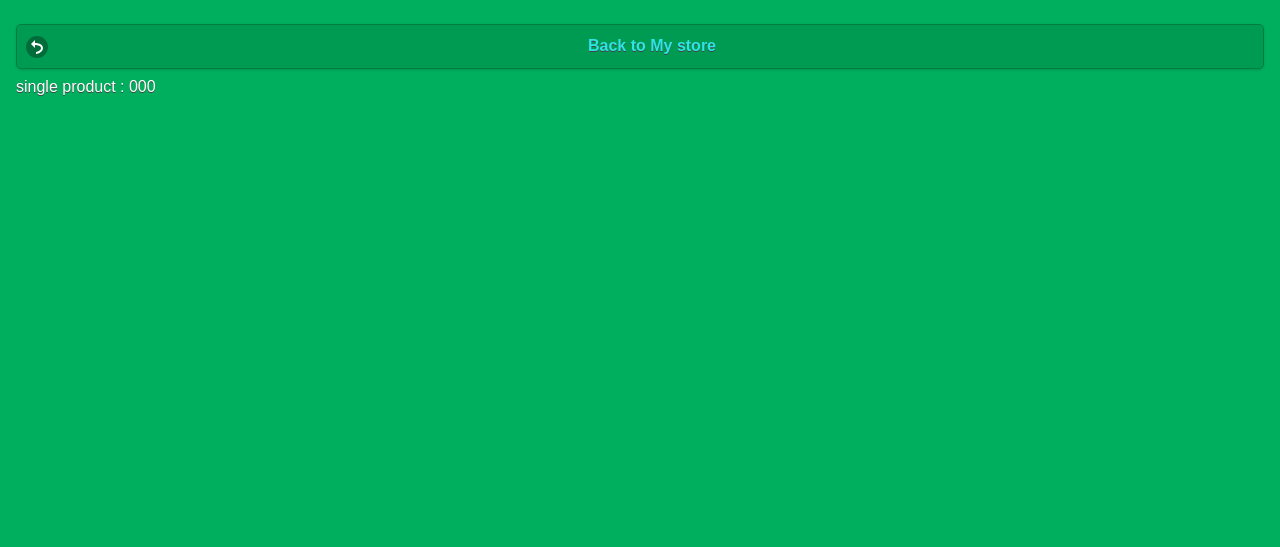
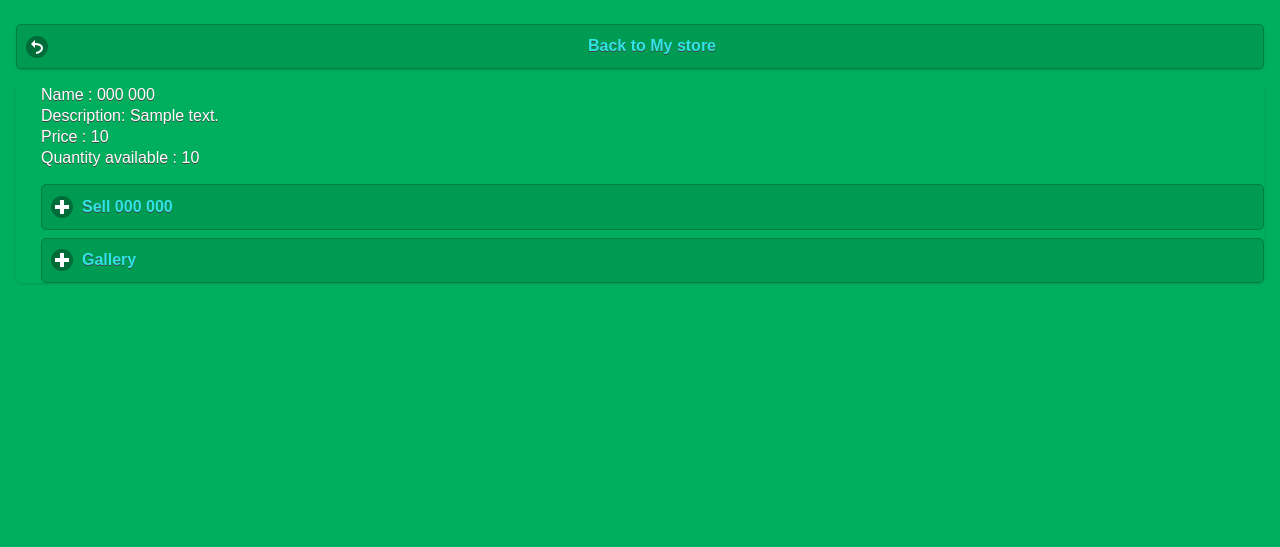
Before and after one commit to chingalo/mobile-phone-dealer, a Django app: page /1/myStore/ in a window 1280 px wide, after a click that opens the changed part. Shown: the part 45-592 px from the top of the page. Run offline with Django 3.2, Linux system fonts and the light colour scheme; tables that the repository leaves empty hold one stand-in row (values such as "Sample post"); grey boxes marked "Sample" are stand-in pictures; parts of the project's set-up code (start-up, migrations or seed data) failed here and were passed over.

Commit message:
implements to selling functionality

```diff
--- a/phones/urls.py
+++ b/phones/urls.py
@@ -11,6 +11,6 @@ urlpatterns = patterns('',
     url(r'^(?P<user_id>\d+)/productManagement/$', views.productManagement, name='productManagement'),
     url(r'^(?P<user_id>\d+)/accountManagement/$', views.accountManagement, name='accountManagement'),
     url(r'^(?P<user_id>\d+)/dealerHome/$', views.dealerHome, name='dealerHome'),
-    #url(r'^(?P<user_id>\d+)/(?P<product_id>\d+)/storeSingleProduct/$', views.storeSingleProduct, name='storeSingleProduct'),
+    url(r'^(?P<user_id>\d+)/(?P<product_id>\d+)/sellProduct/$', views.sellProduct, name='sellProduct'),
     url(r'^#login/$', views.logoutForm, name='logoutForm'),
     )
--- a/phones/views.py
+++ b/phones/views.py
@@ -119,6 +119,20 @@ def myStore(request, user_id):
 
 
 
+#sell product
+def sellProduct(request, user_id, product_id):
+
+	loginDealer = Dealer.objects.get(id = user_id)
+	product = Phone.objects.get(id = product_id)
+
+	currentNumber = product.quantity
+	product.quantity  = currentNumber - 1
+	product.save()
+
+	return HttpResponseRedirect("/"+str(user_id)+"/myStore/")
+
+
+
 
 #product managements home
 def productManagement(request, user_id):
@@ -144,11 +158,13 @@ def accountManagement(request, user_id):
 #log out process
 def logout(request, user_id):
 
-	 logoutDealer = Dealer.objects.get(id = user_id)
-	 logoutDealer.login_status = "logout"
-	 logoutDealer.save()
 
-	 return HttpResponseRedirect('/')
+	logoutDealer = Dealer.objects.get(id = user_id)
+	logoutDealer.login_status = "logout"
+	logoutDealer.save()
+
+	return HttpResponseRedirect("/")
+
 
 def logoutForm(request):
 
--- a/templates/accountManagement.html
+++ b/templates/accountManagement.html
@@ -6,7 +6,7 @@
 <div data-role = "page" id = "accountmanagement" data-url "/" data-theme = "d">
 	<div data-role = "header" data-position = "fixed">
 		<a href = "{% url 'dealerHome' loginDealer.id %}" class = "ui-btn ui-btn-right  ui-corner-all ui-shadow ui-icon-home ui-btn-icon-left">Home</a>
-		<a href = "{% url 'logout' loginDealer.id %}" class = "ui-btn ui-btn-left  ui-corner-all ui-shadow ui-icon-info ui-btn-icon-left">log out</a>
+		<a href = "{% url 'logout' loginDealer.id %}" data-ajax = "false"  class = "ui-btn ui-btn-left  ui-corner-all ui-shadow ui-icon-info ui-btn-icon-left">log out</a>
 		<h5>MobileTz</h5>
 	</div>
 
--- a/templates/mystore.html
+++ b/templates/mystore.html
@@ -3,17 +3,19 @@
 
 
 <!---- my store ------->
-<div data-role = "page" id = "mystore" data-url "/login" data-theme = "d">
+<div data-role = "page" id = "mystore" data-url "/" data-theme = "d">
 	<div data-role = "header" data-position = "fixed">
 		<a href = "{% url 'dealerHome' loginDealer.id %}" class = "ui-btn ui-btn-right  ui-corner-all ui-shadow ui-icon-home ui-btn-icon-left">Home</a>
-		<a href = "{% url 'logout' loginDealer.id %}" class = "ui-btn ui-btn-left  ui-corner-all ui-shadow ui-icon-info ui-btn-icon-left">log out</a>
+		<a href = "{% url 'logout' loginDealer.id %}" data-ajax = "false" class = "ui-btn ui-btn-left  ui-corner-all ui-shadow ui-icon-info ui-btn-icon-left">log out</a>
 		<h5>MobileTz</h5>
 	</div>
 	<div data-role = "main" class = "ui-content">
 		{% if allProducts %}
 		<ul data-role = "listview" data-inset = "true" data-filter = "true">
 			{% for product in allProducts %}
-			<li><a href = "#store{{product.id}}">{{product.brand_of_Phone}} {{product}}</a></li>
+			<li>
+				<a href = "#store{{product.id}}">{{product.brand_of_Phone}} {{product}}</a>
+			</li>
 			{% endfor %}
 		</ul>
 		{% else %}
@@ -27,19 +29,43 @@
 	</div>
 </div>
 
-
-
 <!--- single product in store --->
 {% for product in allProducts %}
 <div data-role = "page" id = "store{{product.id}}"  data-theme = "d">
 	<div data-role = "header" data-position = "fixed">
 		<a href = "{% url 'dealerHome' loginDealer.id %}" class = "ui-btn ui-btn-right  ui-corner-all ui-shadow ui-icon-home ui-btn-icon-left">Home</a>
-		<a href = "{% url 'logout' loginDealer.id %}" class = "ui-btn ui-btn-left  ui-corner-all ui-shadow ui-icon-info ui-btn-icon-left">log out</a>
+		<a href = "{% url 'logout' loginDealer.id %}" data-ajax = "false"  class = "ui-btn ui-btn-left  ui-corner-all ui-shadow ui-icon-info ui-btn-icon-left">log out</a>
 		<h5>MobileTz</h5>
 	</div>
 	<div data-role = "main" class = "ui-content">
 		<a href = "#mystore" class="ui-btn  ui-corner-all ui-shadow ui-icon-back ui-btn-icon-left">Back to My store</a>
-		single product : {{product}}
+		<div class = "ui-corner-all ui-shadow" style = "padding-left:2%;">
+			<p>
+				Name : {{product.brand_of_Phone}} {{product.model_of_Phone}}<br>
+				Description: {{product.description}}<br>
+				Price : {{product.price}}<br>
+				Quantity available : {{product.quantity}}
+			</p>
+
+			<div data-role = "collapsible">
+				<!-- sell product --->
+				<h1>Sell {{product.brand_of_Phone}} {{product.model_of_Phone}}</h1>
+				<div>
+					<a href="/{{loginDealer.id}}/{{product.id}}/sellProduct" data-ajax="false" class="ui-btn ui-corner-all ui-btn-inline ui-mini ">Sell Now</a>
+				</div>
+			</div>
+			<div data-role = "collapsible">
+				<!--product images -->
+				<h1>Gallery</h1>
+				{% if product.phone_gallery_set.all %}
+				{% for image in product.phone_gallery_set.all %}
+				<img style = "border-radius: 10px;height:100px" src = "{{ image.image.url }}" width = "50%"  />
+				{% endfor %}
+				{% else %}
+				<p>No image add for this phone</p>
+				{% endif %}
+			</div>
+		</div>
     </div>
 
 	<div data-role = "footer" data-position = "fixed"><br>
@@ -47,6 +73,4 @@
 	</div>
 </div>
 {% endfor %}
-
-
 {%endblock%}
--- a/templates/productManagement.html
+++ b/templates/productManagement.html
@@ -5,7 +5,7 @@
 <div data-role = "page" id = "productmanagement" data-url "/" data-theme = "d">
 	<div data-role = "header" data-position = "fixed">
 		<a href = "{% url 'dealerHome' loginDealer.id %}" class = "ui-btn ui-btn-right  ui-corner-all ui-shadow ui-icon-home ui-btn-icon-left">Home</a>
-		<a href = "{% url 'logout' loginDealer.id %}" class = "ui-btn ui-btn-left  ui-corner-all ui-shadow ui-icon-info ui-btn-icon-left">log out</a>
+		<a href = "{% url 'logout' loginDealer.id %}" data-ajax = "false"  class = "ui-btn ui-btn-left  ui-corner-all ui-shadow ui-icon-info ui-btn-icon-left">log out</a>
 		<h5>MobileTz</h5>
 	</div>
 
```
Also changed, not shown: templates/index.html (+6 -6 lines), templates/login.html (+5 -5 lines).
